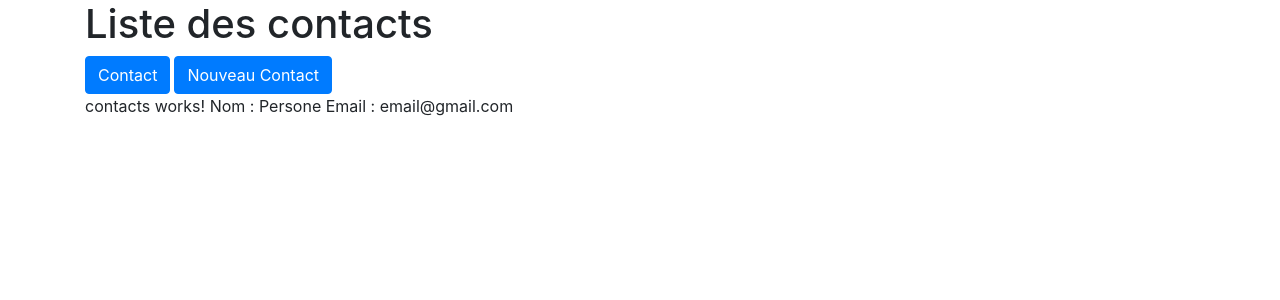
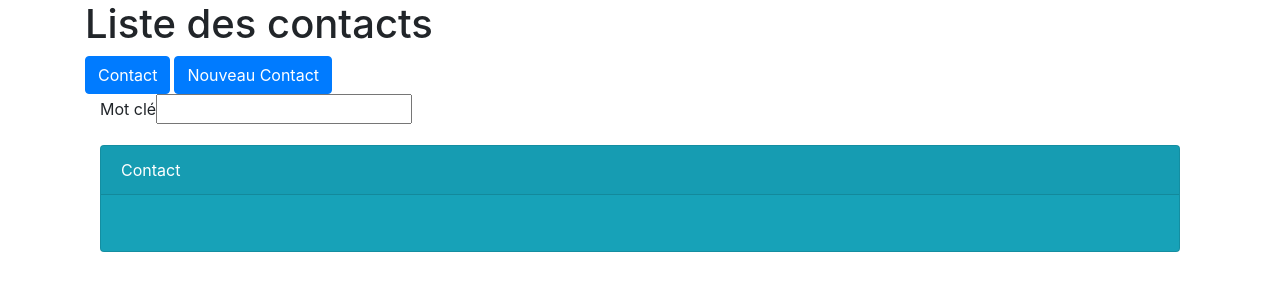
Before and after one commit to FehimMahfoud/Angular, an Angular app: page /contacts in a window 1280 px wide. Shown: the top 300 px of the page. Built offline with nearby package versions, Linux system fonts and the light colour scheme.

Commit message:
Service Contact et la liaison des données avec ngModel

```diff
--- a/src/app/about/about.component.ts
+++ b/src/app/about/about.component.ts
@@ -1,6 +1,7 @@
 import { Component, OnInit } from '@angular/core';
 import { HttpClient } from "@angular/common/http"
 import { map } from 'rxjs/operators'
+import { ContactService } from 'src/services/contact.service';
 
 @Component({
   selector: 'app-about',
@@ -10,14 +11,12 @@ import { map } from 'rxjs/operators'
 export class AboutComponent implements OnInit {
   pageContacts :any;
 
-  constructor(public http:HttpClient) { }
+  constructor(public http:HttpClient, public contactService:ContactService) { }
 
   ngOnInit() {
-    this.http.get('http://localhost:8080/chercherContacts?mc=FE').pipe(map(resp=>resp)).subscribe(data=>{
-      this.pageContacts = data;
-    },error =>{
-      console.log("Erreur");
-    });
+   this.contactService.getContacts().subscribe(data=>{
+      this.pageContacts=data
+   })
   }
 
 }
--- a/src/app/app.module.ts
+++ b/src/app/app.module.ts
@@ -8,6 +8,8 @@ import { AppComponent } from './app.component';
 import { ContactsComponent } from './contacts/contacts.component';
 import { from } from 'rxjs';
 import { AboutComponent } from './about/about.component';
+import { ContactService } from 'src/services/contact.service';
+import {FormsModule} from "@angular/forms"
 
 const appRoute:Routes= [
   {
@@ -37,9 +39,10 @@ const appRoute:Routes= [
     BrowserModule,
     HttpClientModule,
     AppRoutingModule,
+    FormsModule,
     RouterModule.forRoot(appRoute)
   ],
-  providers: [],
+  providers: [ContactService],
   bootstrap: [AppComponent]
 })
 export class AppModule { }
--- a/src/app/contacts/contacts.component.html
+++ b/src/app/contacts/contacts.component.html
@@ -1,5 +1,14 @@
-<p>contacts works!
+<div class="container spacer">
+    <div class="form-group">
+        <label for="">Mot clé</label>
+        <input class="" type="text" [(ngModel)]="motCle">
+    </div>
+    <div class="card bg-info text-white">
+        <div class="card-header">Contact</div>
+        <div class="card-body">
+            <p>
 
-    Nom : {{contact.nom}}
-    Email : {{contact.email}}
-</p>
+            </p>
+        </div>
+    </div>
+</div>
--- a/src/app/contacts/contacts.component.ts
+++ b/src/app/contacts/contacts.component.ts
@@ -6,10 +6,9 @@ import { Component, OnInit } from '@angular/core';
   styleUrls: ['./contacts.component.css']
 })
 export class ContactsComponent implements OnInit {
-  contact = {
-    "nom" : "Persone",
-    "email" : "email@gmail.com"
-  }
+
+ motCle:String
+
   constructor() { }
 
   ngOnInit() {
--- /dev/null
+++ b/src/services/contact.service.ts
@@ -0,0 +1,16 @@
+import { Injectable } from '@angular/core';
+import { HttpClient } from '@angular/common/http';
+import { map } from 'rxjs/operators';
+
+
+@Injectable()
+export class ContactService{
+  constructor(public http:HttpClient){
+
+  }
+
+  getContacts(){
+    return this.http.get('http://localhost:8080/chercherContacts?mc=FE').pipe(map(res=>res));
+  }
+
+}
```
